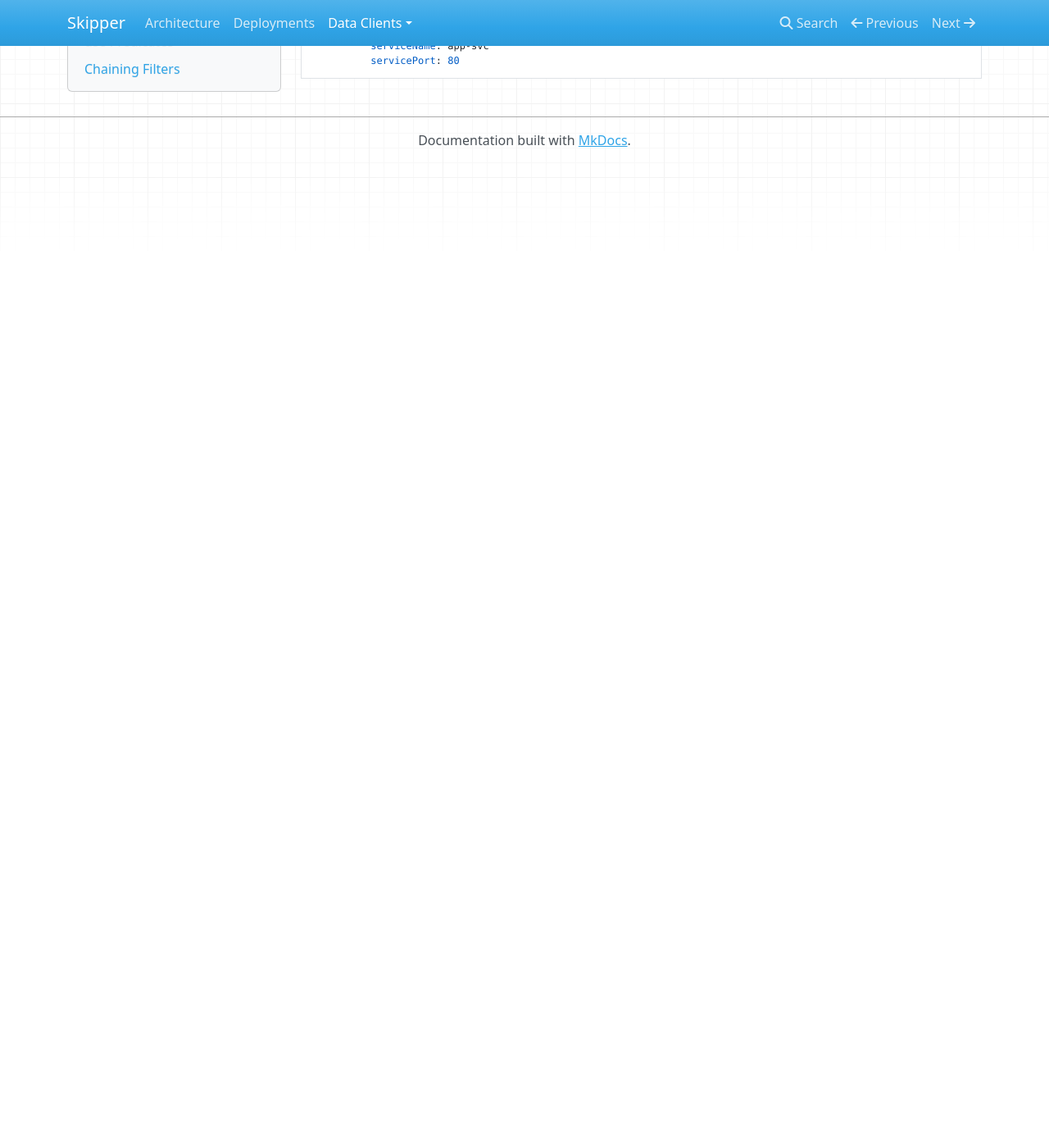
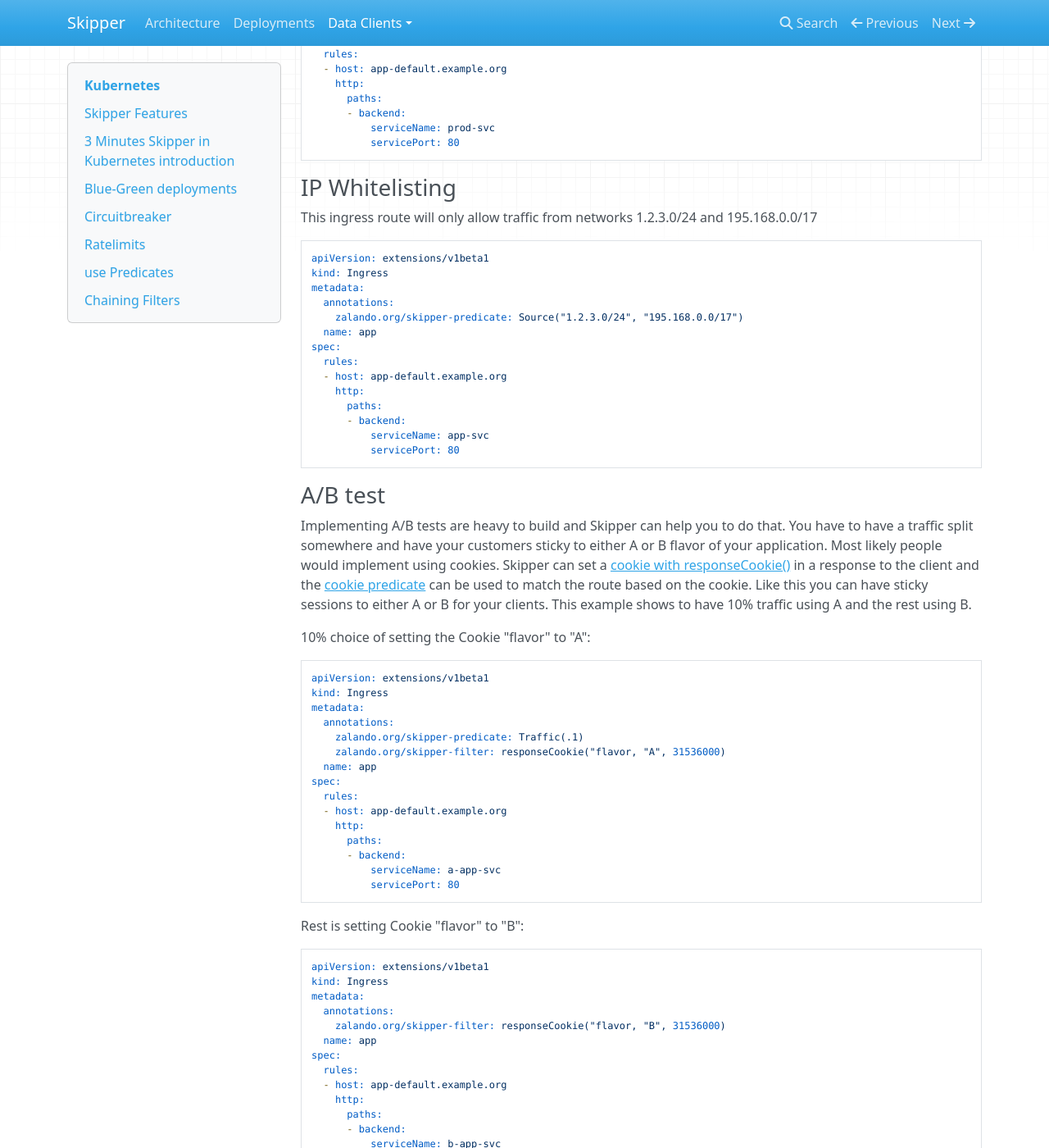
Before and after one commit to zalando/skipper, an MkDocs documentation site: the page built from docs/dataclients/kubernetes.md, in a window 1280 px wide and 1400 px high, scrolled down 7877 px. Shown: the whole window at 82% size. Built offline with MkDocs 1.6.1, drawn with Linux system fonts in a browser that asks for light colours; nearby versions of some CDN libraries; old or Windows-style settings are respelled for this version of MkDocs; before the commit the page ends 8076 px from its top, so only the background shows below that; some of the changed text lies outside the part shown.

Commit message:
add auth header based client ratelimits add A/B testing section

```diff
--- a/docs/dataclients/kubernetes.md
+++ b/docs/dataclients/kubernetes.md
@@ -313,7 +313,27 @@
     kind: Ingress
     metadata:
       annotations:
-        zalando.org/skipper-filter: localRatelimit(3, "1m")
+        zalando.org/skipper-filter: localRatelimit(20, "1h")
+      name: app
+    spec:
+      rules:
+      - host: app-default.example.org
+        http:
+          paths:
+          - backend:
+              serviceName: app-svc
+              servicePort: 80
+
+If you need to service rate limit service to service communication and
+you use Authorization headers to protect your backend from your
+clients, then you can pass a 3 parameter to group clients by "Authorization
+Header":
+
+    apiVersion: extensions/v1beta1
+    kind: Ingress
+    metadata:
+      annotations:
+        zalando.org/skipper-filter: localRatelimit(20, "1h", "auth")
       name: app
     spec:
       rules:
@@ -357,23 +377,48 @@
 
 ### Feature Toggle
 
-This ingress route will only be matched if there is a Querystring
-"version=alpha" defined in the request. Like this you can easily build
-feature toggles.
+Feature toggles are often implemented as query string to select a new
+feature. Normally you would have to implement this in your
+application, but Skipper can help you with that and you can select
+routes with an ingress definition.
+
+You create 2 ingresses that matches the same route, here host header
+match to `app-default.example.org` and one ingress has a defined query
+parameter to select the route to the alpha version deployment. If the
+query string in the URL has `version=alpha` set, for example
+`https://app-default.example.org/mypath?version=alpha`, the service
+`alpha-svc` will get the traffic, if not `prod-svc`.
+
+alpha-svc:
 
     apiVersion: extensions/v1beta1
     kind: Ingress
     metadata:
       annotations:
         zalando.org/skipper-predicate: QueryParam("version", "^alpha$")
-      name: alpha
+      name: alpha-app
     spec:
       rules:
-      - host: alpha-default.example.org
+      - host: app-default.example.org
         http:
           paths:
           - backend:
               serviceName: alpha-svc
+              servicePort: 80
+
+prod-svc:
+
+    apiVersion: extensions/v1beta1
+    kind: Ingress
+    metadata:
+      name: prod-app
+    spec:
+      rules:
+      - host: app-default.example.org
+        http:
+          paths:
+          - backend:
+              serviceName: prod-svc
               servicePort: 80
 
 ### IP Whitelisting
@@ -396,6 +441,90 @@
               servicePort: 80
 
 
+### A/B test
+
+Implementing A/B tests are heavy to build and Skipper can help you to
+do that. You have to have a traffic split somewhere and have your
+customers sticky to either A or B flavor of your application. Most
+likely people would implement using cookies. Skipper can set a
+[cookie with responseCookie()](https://godoc.org/github.com/zalando/skipper/filters/cookie)
+in a response to the client and the
+[cookie
+predicate](https://godoc.org/github.com/zalando/skipper/predicates/cookie)
+can be used to match the route based on the cookie. Like this you can
+have sticky sessions to either A or B for your clients.
+This example shows to have 10% traffic using A and the rest using B.
+
+10% choice of setting the Cookie "flavor" to "A":
+
+    apiVersion: extensions/v1beta1
+    kind: Ingress
+    metadata:
+      annotations:
+        zalando.org/skipper-predicate: Traffic(.1)
+        zalando.org/skipper-filter: responseCookie("flavor, "A", 31536000)
+      name: app
+    spec:
+      rules:
+      - host: app-default.example.org
+        http:
+          paths:
+          - backend:
+              serviceName: a-app-svc
+              servicePort: 80
+
+Rest is setting Cookie "flavor" to "B":
+
+    apiVersion: extensions/v1beta1
+    kind: Ingress
+    metadata:
+      annotations:
+        zalando.org/skipper-filter: responseCookie("flavor, "B", 31536000)
+      name: app
+    spec:
+      rules:
+      - host: app-default.example.org
+        http:
+          paths:
+          - backend:
+              serviceName: b-app-svc
+              servicePort: 80
+
+To be sticky, you have to create 2 ingress with predicate to match
+routes with the cookie we set before. For "A" this would be:
+
+    apiVersion: extensions/v1beta1
+    kind: Ingress
+    metadata:
+      annotations:
+        zalando.org/skipper-predicate: Cookie("flavor", /^A$/)
+      name: app
+    spec:
+      rules:
+      - host: app-default.example.org
+        http:
+          paths:
+          - backend:
+              serviceName: a-app-svc
+              servicePort: 80
+
+For "B" this would be:
+
+    apiVersion: extensions/v1beta1
+    kind: Ingress
+    metadata:
+      annotations:
+        zalando.org/skipper-predicate: Cookie("flavor", /^B$/)
+      name: app
+    spec:
+      rules:
+      - host: app-default.example.org
+        http:
+          paths:
+          - backend:
+              serviceName: b-app-svc
+              servicePort: 80
+
 
 ## Chaining Filters
 
```
Also changed, not shown: other parts of docs/dataclients/kubernetes.md (+1 -1 lines).
